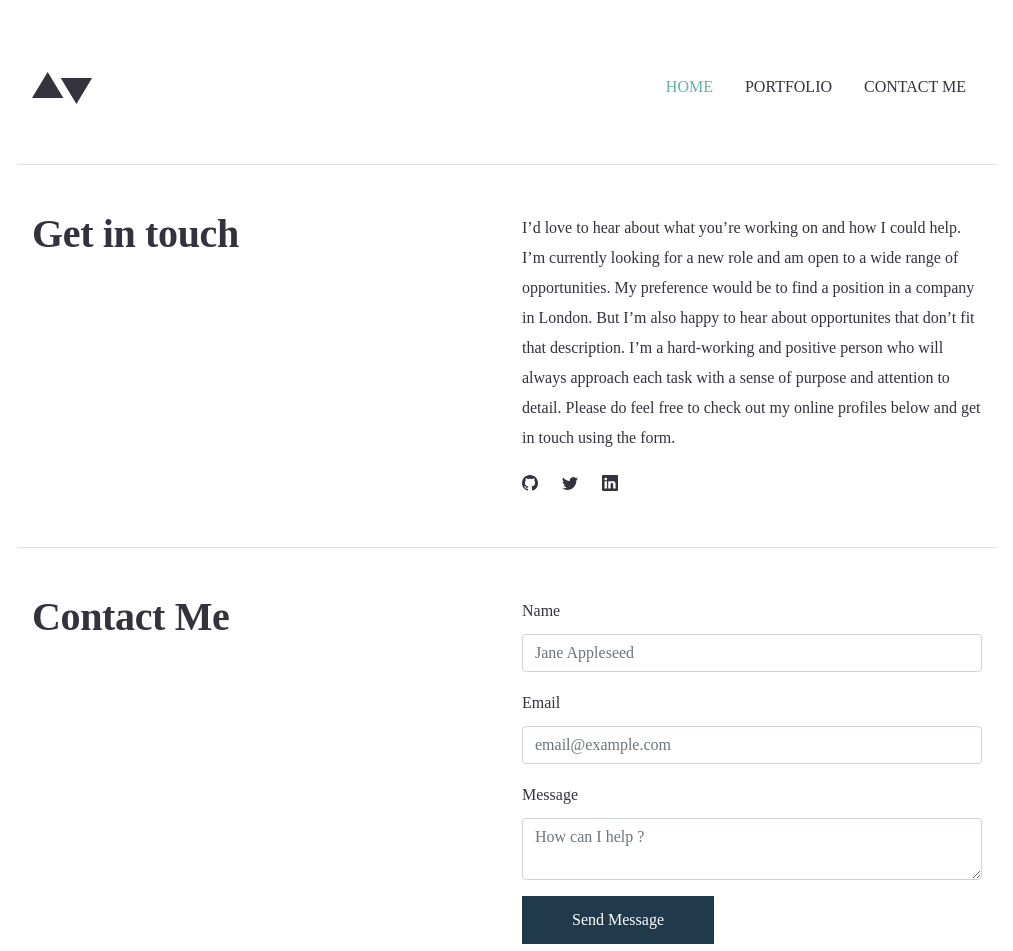
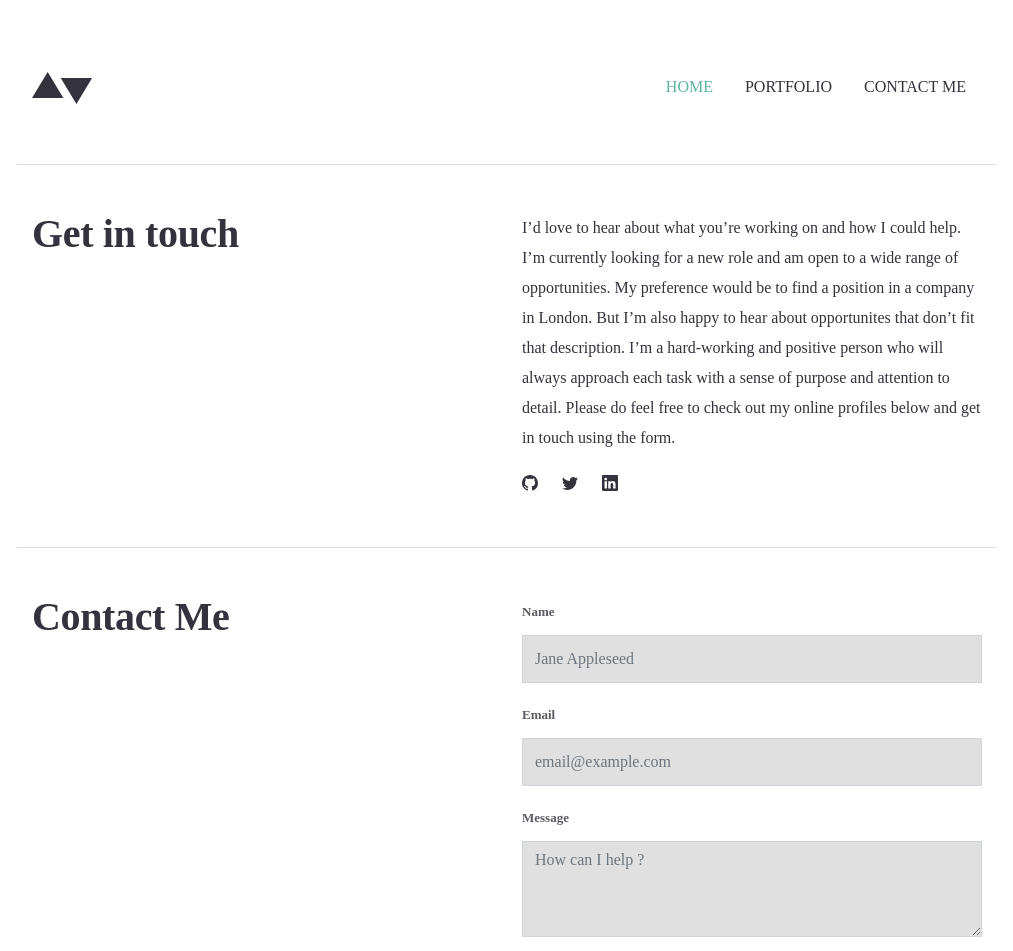
Before and after one commit to hermannleboss/portfolio_nuxt, a Nuxt app: page /contact-page in a window 1280 px wide. Shown: the top 951 px of the page, without its empty margins (133-1146 px from the left). Built offline with nearby package versions, Linux system fonts and the light colour scheme.

Commit message:
Contact page part One

```diff
--- a/pages/contact-page.vue
+++ b/pages/contact-page.vue
@@ -59,9 +59,24 @@ export default Vue.extend({
 </script>
 
 <style scoped>
-.icon{
-  display: grid;
-  grid-template-columns: auto auto auto;
-  grid-gap: 15px;
+.form-control {
+  border-radius: unset;
+  height: 48px;
+  background-color: rgba(151, 151, 151, 0.30);
+  /*height: calc(1.5em + 0.75rem + 2px);*/
+}
+label{
+  font-weight: 700;
+  font-size: 13px;
+  line-height: 30px;
+  mix-blend-mode: normal;
+  opacity: 0.8;
+  color: #33323D;
+}
+textarea.form-control {
+  border-radius: unset;
+  height: 96px;
+  background-color: rgba(151, 151, 151, 0.30);
+  /*height: calc(1.5em + 0.75rem + 2px);*/
 }
 </style>
```
